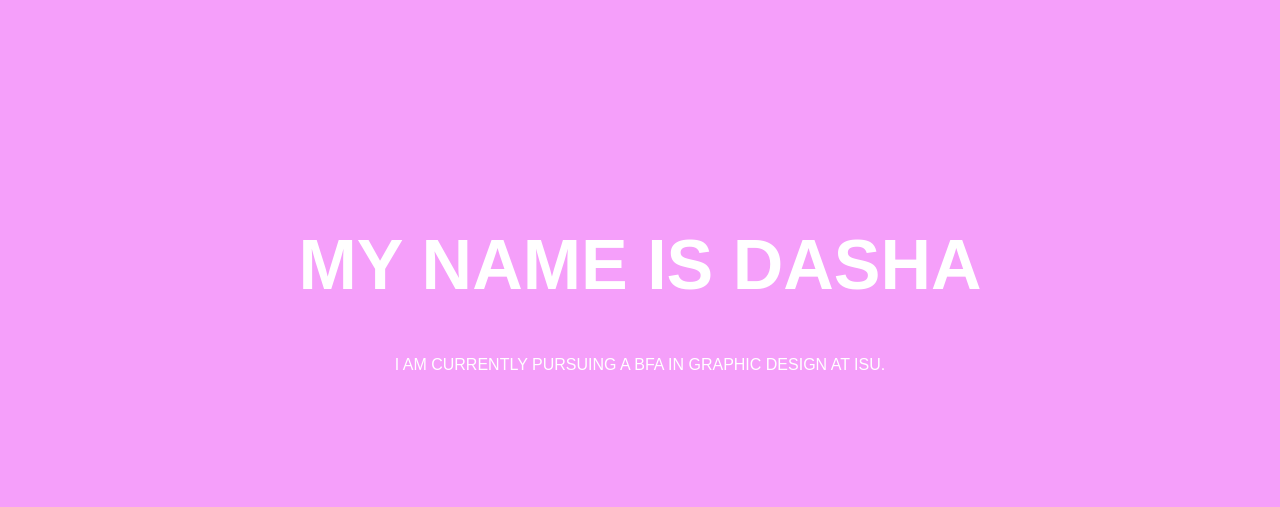
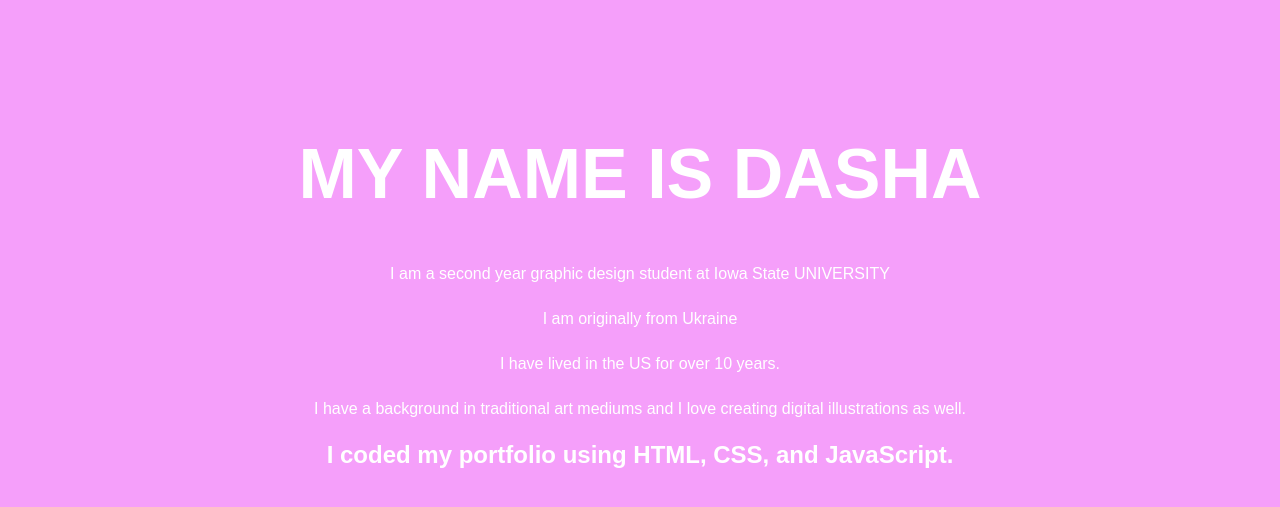
Before and after one commit to dashadesigns/dashadesigns.github.io, a plain HTML site: page about.html in a window 1280 px wide. Shown: the part 129-636 px from the top of the page. Drawn offline with Linux system fonts and the light colour scheme; a web font is replaced by a local one.

Commit message:
about me

```diff
--- a/about.html
+++ b/about.html
@@ -26,7 +26,12 @@
         </div>
         <div class="content">
             <h1>MY NAME IS DASHA</h1>
-            <p>I AM CURRENTLY PURSUING A BFA IN GRAPHIC DESIGN AT ISU. </p>
+            <p>I am a second year graphic design student at Iowa State UNIVERSITY</p>
+            <p>I am originally from Ukraine</p>
+            <p>I have lived in the US for over 10 years.</p>
+            <p>I have a background in traditional art mediums and I love creating digital illustrations as well.</p>
+            <h2>I coded my portfolio using HTML, CSS, and JavaScript.</h2>
+
         </div>
 
     </div>
--- a/style.css
+++ b/style.css
@@ -24,6 +24,12 @@ body {
     /* background-image: linear-gradient(rgba(0, 0, 0, 0.5), rgba(0, 0, 0, 0.5)); */
     background-size: cover;
     background-position: center;
+}
+
+.photo {
+    border-radius: 50%;
+    width: 20vh;
+    align-content: center;
 }
 
 .navbar {
```
Also changed, not shown: photo.jpg (added).
